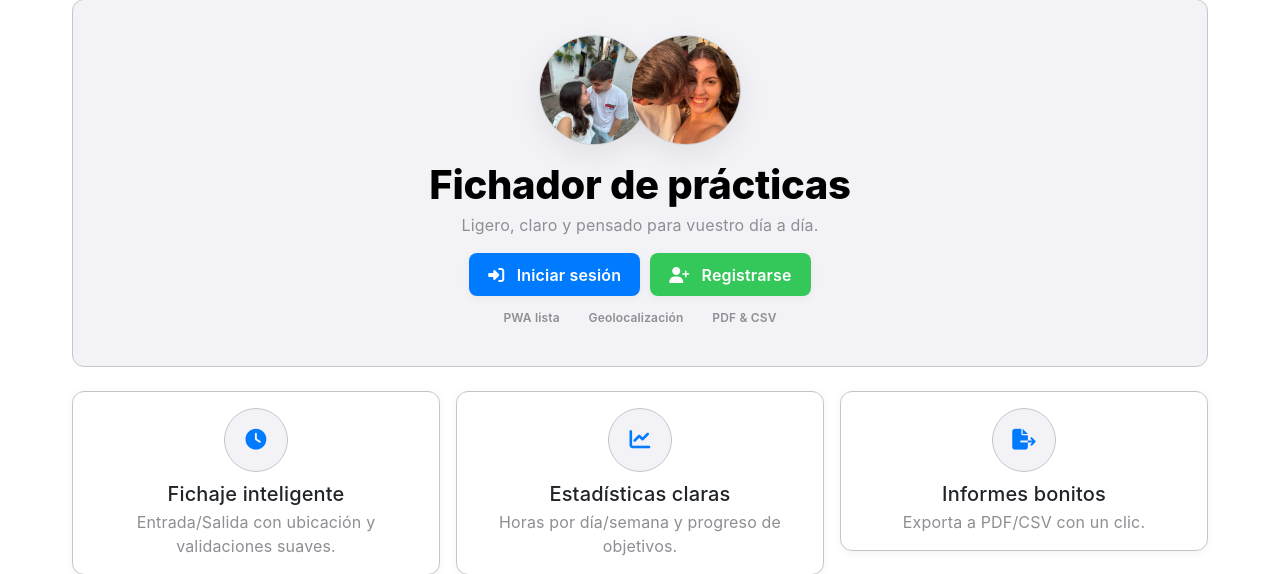
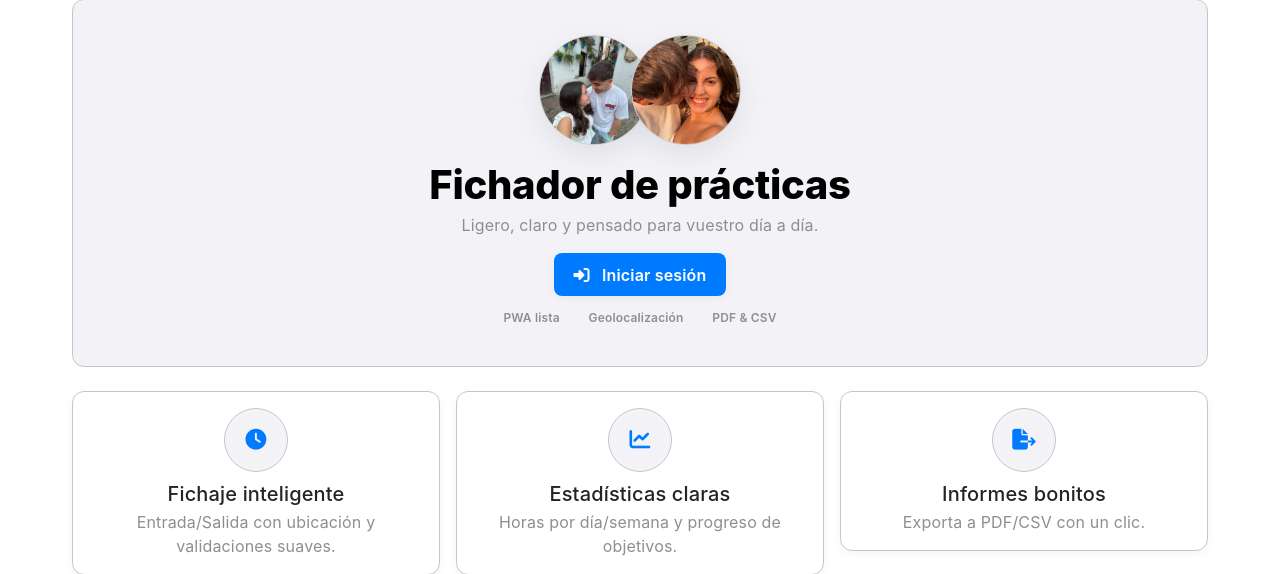
Before and after one commit to xhryzz/fichador.mochitos, a Flask app: page / in a window 1280 px wide. Shown: the part 122-696 px from the top of the page. Run offline with Flask 3, Linux system fonts and the light colour scheme; some libraries are stand-ins or nearby versions.

Commit message:
Update index.html

```diff
--- a/templates/index.html
+++ b/templates/index.html
@@ -21,9 +21,6 @@
       <div class="cta">
         <a href="{{ url_for('login') }}" class="btn btn-primary">
           <i class="fas fa-sign-in-alt me-2"></i> Iniciar sesión
-        </a>
-        <a href="{{ url_for('register') }}" class="btn btn-success">
-          <i class="fas fa-user-plus me-2"></i> Registrarse
         </a>
       </div>
     {% else %}
```
